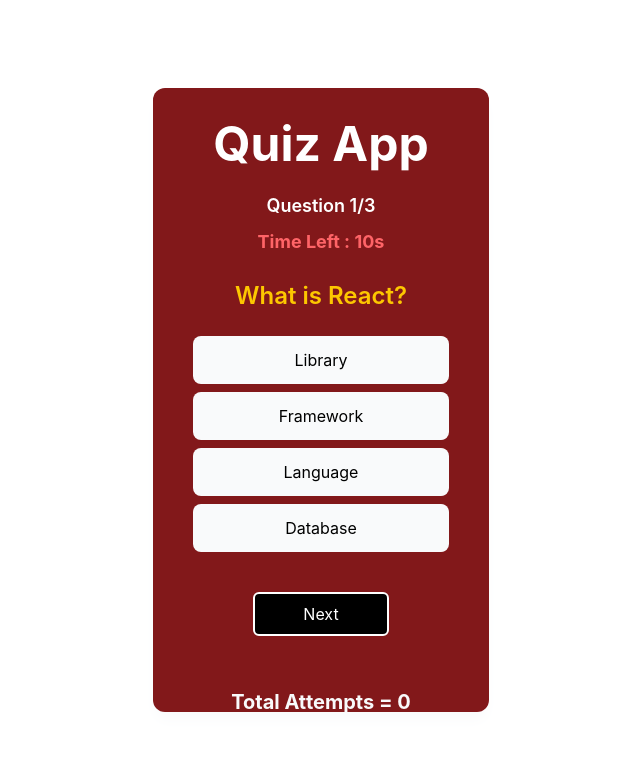
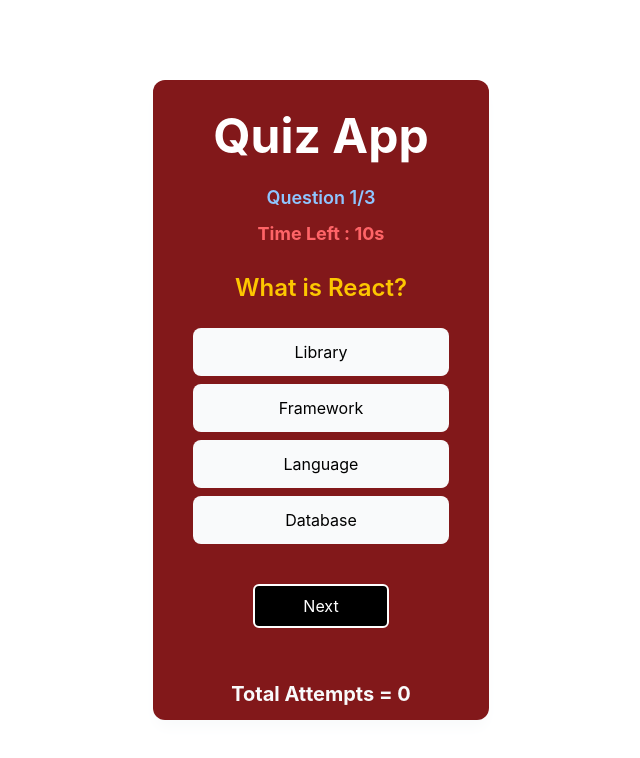
Before and after one commit to AbhayDeveloperr/Quiz-App, a React (Vite) app in the folder Quiz-App/: page / in a window 1280 px wide. Shown: the top 758 px of the page, without its empty margins (319-959 px from the left). Built offline with nearby package versions, Linux system fonts and the light colour scheme.

Commit message:
Change in Ui color

```diff
--- a/Quiz-App/package.json
+++ b/Quiz-App/package.json
@@ -1,6 +1,8 @@
 {
   "dependencies": {
     "@tailwindcss/vite": "^4.3.2",
+    "react": "^18.3.1",
+    "react-dom": "^18.3.1",
     "tailwindcss": "^4.3.2"
   },
   "devDependencies": {
@@ -10,7 +12,7 @@
   },
   "scripts": {
     "dev": "vite",
-    "build": "tsc -b && vite build",
+    "build": "vite build",
     "lint": "eslint .",
     "preview": "vite preview"
   }
--- a/Quiz-App/src/App.jsx
+++ b/Quiz-App/src/App.jsx
@@ -69,7 +69,7 @@
 //check why the currentqueue value is not approaching to 3.
   return (
     <div className='flex justify-center items-center h-screen'>
-      <div className='text-center pt-8 bg-red-900 shadow-lg shadow-gray-50 px-10 pb-8 rounded-xl h-[78vh]'>
+      <div className='text-center pt-8 bg-red-900 shadow-lg shadow-gray-50 px-10 pb-8 rounded-xl h-[80vh]'>
         <h1 className='text-5xl font-bold text-white'>Quiz App</h1>
         <div id="game-over" className='mt-4'>
           {isFinished && (
@@ -86,7 +86,7 @@
         </div>
       <div className={` ${maxAttempt? 'hidden' : 'block'}`}>
         {/* Question Counter */}
-        <p className='text-white text-lg font-semibold pt-2'>
+        <p className='text-blue-300 text-lg font-semibold pt-2'>
           Question {currentQue+1}/{questions.length}
         </p>
 
```
